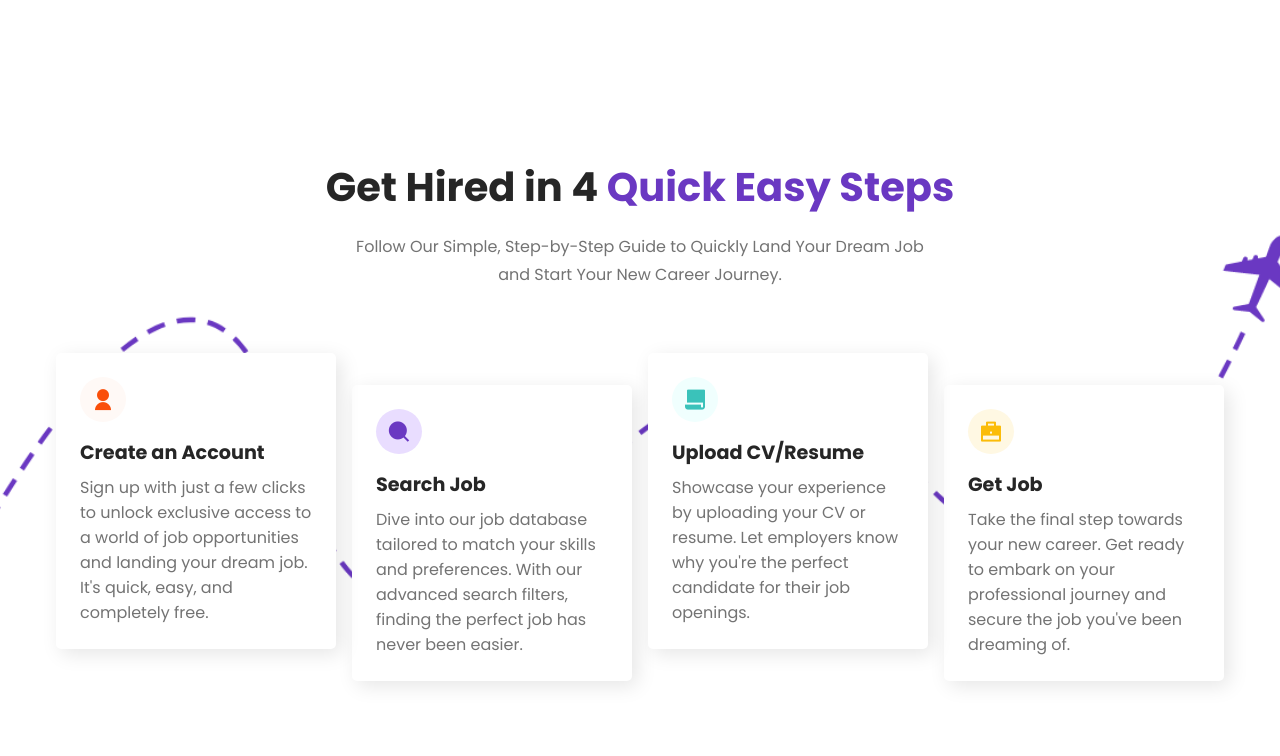
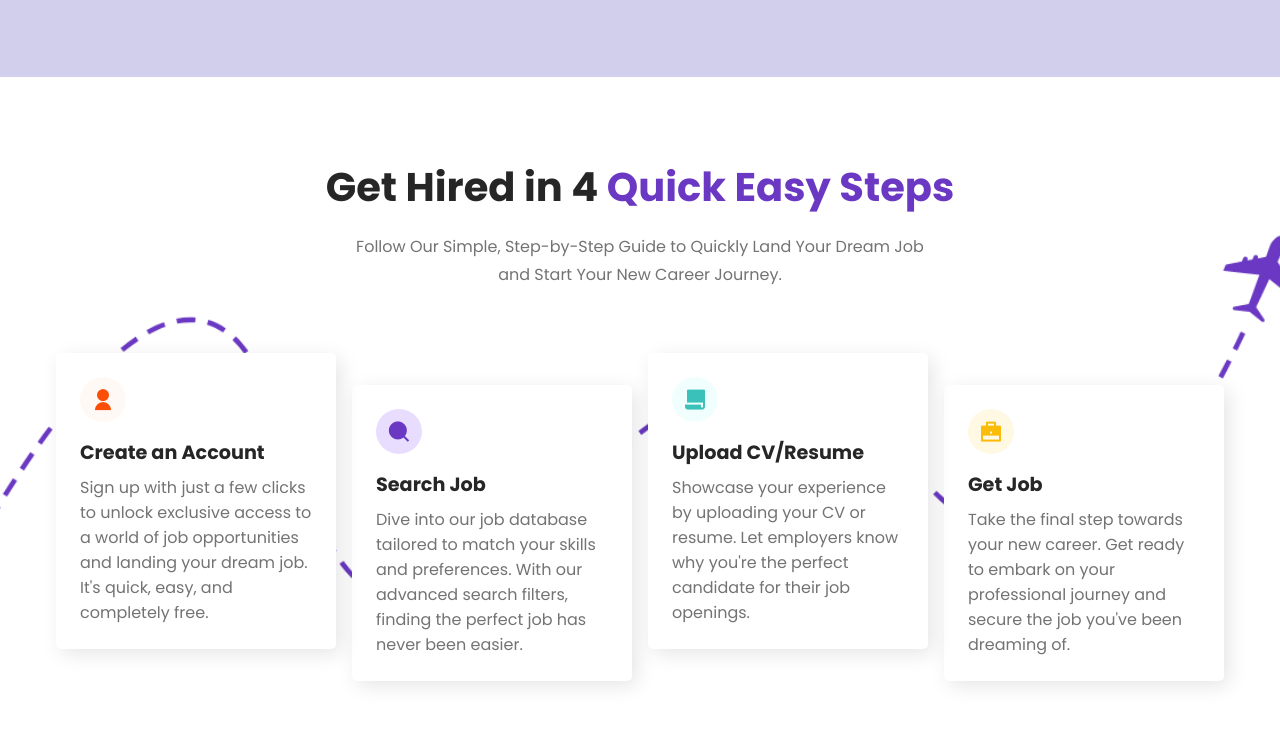
Before and after one commit to abdulhaseebmughal/job-hunting-page, a plain HTML site: page index.html in a window 1280 px wide. Shown: the part 624-1380 px from the top of the page. Drawn offline with nearby package versions, Linux system fonts and the light colour scheme; a script that the page names is missing.

Commit message:
Resolved merge conflicts

```diff
--- a/index.html
+++ b/index.html
@@ -11,6 +11,7 @@
       rel="stylesheet"
       href="https://cdn.jsdelivr.net/npm/swiper@11/swiper-bundle.min.css"
     />
+    <link rel="shortcut icon" href="./assets/favicon/we-are-hiring.png" type="image/x-icon">
     <link rel="stylesheet" href="styles.css" />
     <title> JobHunt</title>
   </head>
--- a/styles.css
+++ b/styles.css
@@ -8,6 +8,11 @@
   --extra-light: #e5e5e5;
   --white: #ffffff;
   --max-width: 1200px;
+}
+
+body{
+  background: rgb(214,215,227);
+background: linear-gradient(0deg, rgb(255, 255, 255) 0%, rgba(197, 195, 231, 0.916) 100%);
 }
 
 * {
```
Also changed, not shown: assets/favicon/we-are-hiring.png (added).
